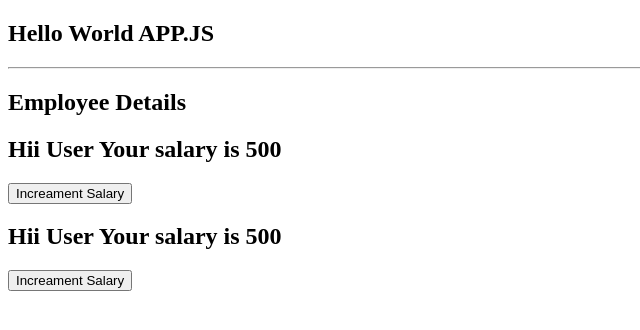
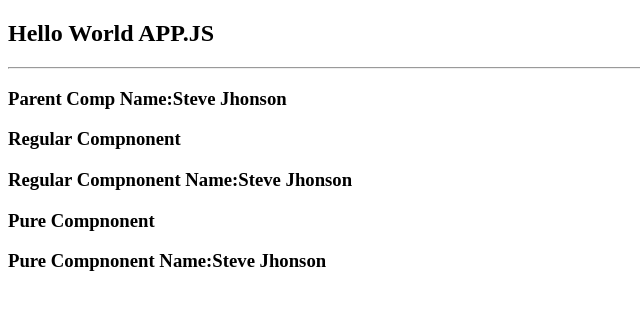
Before and after one commit to Ankit-Rathore569/demo-app, a React (Create React App) app: page / in a window 1280 px wide. Shown: the top 330 px of the page, without its empty margins (0-640 px from the left). Built offline with nearby package versions, Linux system fonts and the light colour scheme.

Commit message:
Pure Component

```diff
--- a/src/App.js
+++ b/src/App.js
@@ -1,19 +1,12 @@
 import { Fragment } from "react";
 import "./App.css";
-import CustomHook from "./CustomHook";
-import HooksComp from "./HooksComp";
+import ParentComp from "./ParentComp";
 function App() {
-  const [salary, increamentSalary] = CustomHook()
-  const [salary2, increamentSalary2] = CustomHook()
   return (
     <Fragment>
       <h2>Hello World APP.JS</h2>
       <hr />
-      <h2>Employee Details</h2>
-      <h2>Hii User Your salary is {salary}</h2>
-      <button onClick={increamentSalary}>Increament Salary</button>
-      <h2>Hii User Your salary is {salary2}</h2>
-      <button onClick={increamentSalary2}>Increament Salary</button>
+      <ParentComp />
     </Fragment>
   );
 }
--- /dev/null
+++ b/src/ParentComp.js
@@ -0,0 +1,27 @@
+import React, { Component, Fragment } from 'react'
+import PureComp from './PureComp';
+import RegularComp from './RegularComp';
+
+export default class ParentComp extends Component {
+    constructor(props) {
+        super(props)
+        this.state = {
+            name: "John Smith",
+        }
+    }
+    componentDidMount() {
+        setInterval(() => {
+            this.setState({ name: "Steve Jhonson" })
+        }, 2000);
+    }
+    render() {
+        console.log("Parent Component Rendering")
+        return (
+            <Fragment>
+                <h3>Parent Comp Name:{this.state.name}</h3>
+                <RegularComp name={this.state.name} />
+                <PureComp name={this.state.name} />
+            </Fragment >
+        )
+    }
+}
--- /dev/null
+++ b/src/PureComp.js
@@ -0,0 +1,13 @@
+import React, { PureComponent } from 'react'
+// Pure component implement shouldComponentUpdate with shallow props and state comparison
+export default class PureComp extends PureComponent {
+    render() {
+        console.log("Pure Component Rendering")
+        return (
+            <div>
+                <h3>Pure Compnonent </h3>
+                <h3>Pure Compnonent Name:{this.props.name}</h3>
+            </div>
+        )
+    }
+}
--- /dev/null
+++ b/src/RegularComp.js
@@ -0,0 +1,20 @@
+import React, { Component } from 'react'
+// Regular component does not implement the shouldComponentUpdate method.It always return true by default
+export default class RegularComp extends Component {
+    shouldComponentUpdate(newProps, newState) {
+        if (newProps.name !== this.props.name) {
+            return true;
+        } else {
+            return false;
+        }
+    }
+    render() {
+        console.log("Regular Component Rendering")
+        return (
+            <div>
+                <h3>Regular Compnonent </h3>
+                <h3>Regular Compnonent Name:{this.props.name}</h3>
+            </div>
+        )
+    }
+}
```
